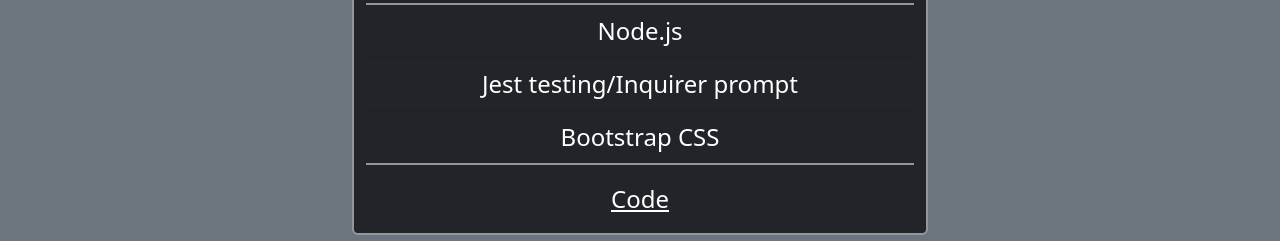
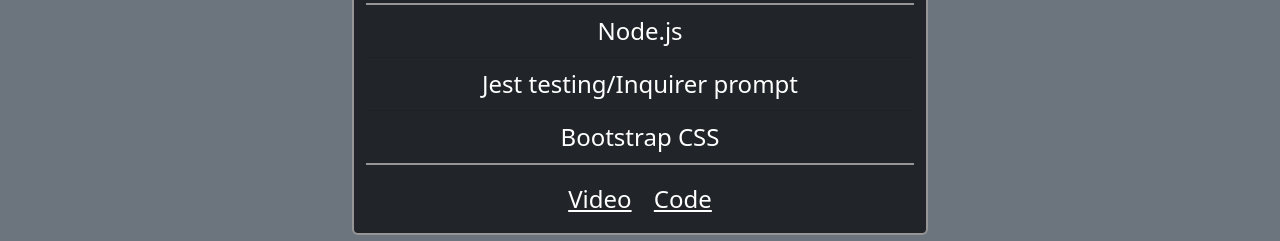
Before and after one commit to WixkedLuck/PortfolioV2, a plain HTML site: page index.html in a window 1280 px wide. Shown: the part 2940-3181 px from the top of the page. Drawn offline with nearby package versions, Linux system fonts and the light colour scheme; grey boxes are pictures that could not be loaded.

Commit message:
added link to youtube video

```diff
--- a/index.html
+++ b/index.html
@@ -123,7 +123,8 @@
                     <li class="list-group-item bg-dark ColorWt">Bootstrap CSS</li>
                 </ul>
                 <div class="card-body">
-
+                    <a href="https://www.youtube.com/watch?v=f5MI9cazCVI&t=1s" target="_blank"
+                    class="card-link">Video</a>
                     <a href="https://github.com/WixkedLuck/Team-Profile-Generator" target="_blank" class="card-link">Code</a>
                 </div>
             </div>
```
